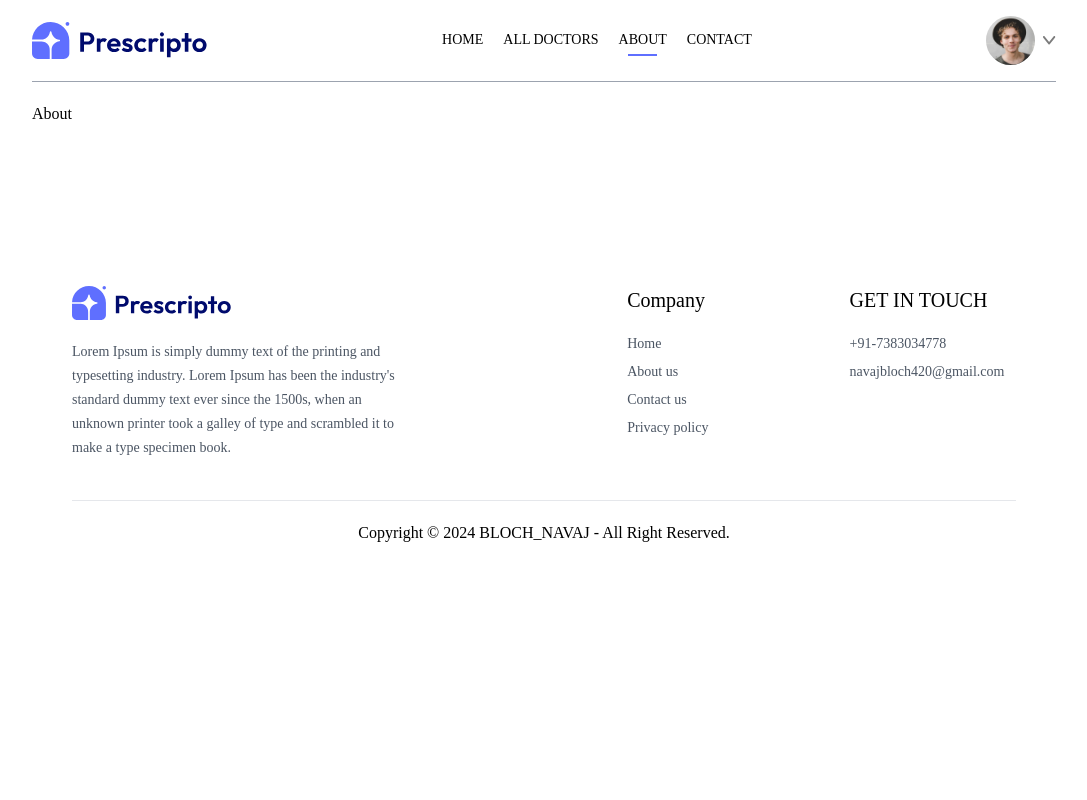
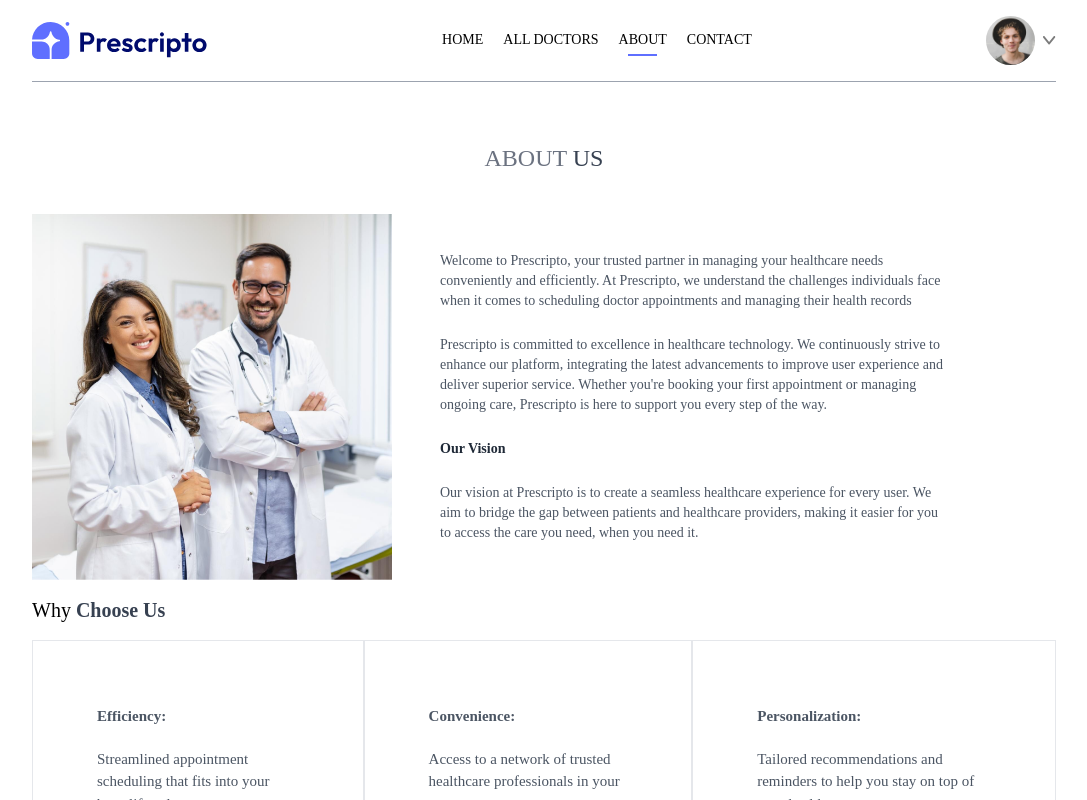
Before and after one commit to Blochnavaj/DoctorBook, a React (Vite) app in the folder frontend/: page /about in a window 1280 px wide. Shown: the top 800 px of the page, without its empty margins (96-1183 px from the left). Built offline with nearby package versions, Linux system fonts and the light colour scheme; a web font is replaced by a local one.

Commit message:
complete about page  section

```diff
--- /dev/null
+++ b/frontend/src/Components/RelatedDoctor.jsx
@@ -0,0 +1,56 @@
+import React, { useContext, useEffect, useState } from 'react';
+import { useNavigate } from 'react-router-dom';
+import { AppContext } from '../Context/App.Context';
+
+function RelatedDoctor({ speciality, docId }) {
+    const { doctors } = useContext(AppContext);
+    const [relDoc, setRelDocs] = useState([]);
+    const navigate = useNavigate();
+
+    useEffect(() => {
+        if (Array.isArray(doctors) && doctors.length > 0 && speciality) {
+            const doctorsData = doctors.filter(
+                (doc) => doc && doc.speciality === speciality && doc._id !== docId
+            );
+            setRelDocs(doctorsData);
+        }
+    }, [doctors, speciality, docId]);
+
+    return (
+        <div className='flex flex-col gap-4 text-gray-900 items-center my-16 md:mx-10'>
+            <h1 className='text-3xl font-medium'>Top Doctors to Book</h1>
+            <p className='text-sm text-center sm:w-1/3'>Simply browse through our extensive list of trusted doctors.</p>
+            <div className='w-full grid grid-cols-2 md:grid-cols-5 gap-4 pt-5 gap-y-6 px-3 sm:px-0'>
+                {relDoc.length === 0 ? (
+                    <p>No related doctors found.</p>
+                ) : (
+                    relDoc.slice(0, 5).map((item, index) => (
+                        <div
+                            key={index}
+                            onClick={() => navigate(`/appointments/${item._id}`)} // Fixed the typo here
+                            className='border border-blue-200 rounded-xl overflow-hidden cursor-pointer hover:translate-y-[-10px] transition-all duration-500'
+                        >
+                            <img className='bg-blue-50' src={item.image} alt={item.name} />
+                            <div className='p-4'>
+                                <div className='flex text-sm text-green-500 items-center text-center gap-2'>
+                                    <p className='w-2 h-2 bg-green-500 rounded-full'></p>
+                                    <p>Available</p>
+                                </div>
+                                <p className='text-gray-900 font-medium text-lg'>{item.name}</p>
+                                <p className='text-gray-600 text-sm'>{item.speciality}</p>
+                            </div>
+                        </div>
+                    ))
+                )}
+            </div>
+            <button
+                onClick={() => { navigate('/doctor'); scrollTo(0, 0); }}
+                className='mt-10 px-12 py-3 bg-blue-50 text-grey-600 rounded-full'
+            >
+                More
+            </button>
+        </div>
+    );
+}
+
+export default RelatedDoctor;
--- a/frontend/src/Components/TopDoctors.jsx
+++ b/frontend/src/Components/TopDoctors.jsx
@@ -11,7 +11,7 @@
             <p className='text-sm text-center sm:w-1/3'>Simply browse through our extensive list of trusted doctors.</p>
             <div className='w-full grid grid-cols-2 md:grid-cols-5 gap-4 pt-5 gap-y-6 px-3 sm:px-0'>
                 {doctors.slice(0, 10).map((item, index) => (
-                    <div onClick={() => navigate(`/appiontments/${item._id}`)} className='border border-blue-200 rounded-xl overflow-hidden cursor-pointer hover:translate-y-[-10px] transition-all duration-500' key={index}>
+                    <div onClick={() => {navigate(`/appiontments/${item._id}`); scrollTo(0,0)}} className='border border-blue-200 rounded-xl overflow-hidden cursor-pointer hover:translate-y-[-10px] transition-all duration-500' key={index}>
                         <img className='bg-blue-50' src={item.image} alt="" />
                         <div className='p-4'>
                             <div className='flex text-sm text-green-500 items-center text-center gap-2'>
--- a/frontend/src/Pages/About.jsx
+++ b/frontend/src/Pages/About.jsx
@@ -1,8 +1,54 @@
 import React from 'react'
+import { assets } from '../assets/assets'
 
 function About() {
   return (
-    <div>About</div>
+    <div>
+      <div className='text-center text-2xl pt-10 text-gray-500'>
+        <p>ABOUT <span className='text-gray-700 font-medium'>US</span></p>
+      </div>
+
+      <div className='flex flex-col mt-10 gap-12 md:flex-row'>
+        <img className='w-full md:max-w-[360px]' src={assets.about_image} alt="" />
+        <div className='flex flex-col justify-center gap-6 md:w-2/4 text-gray-600 text-sm'>
+          <p>Welcome to Prescripto, your trusted partner in managing your healthcare needs conveniently and efficiently. At Prescripto, we understand the challenges individuals face when it comes to scheduling doctor appointments and managing their health records</p>
+          <p>
+            Prescripto is committed to excellence in healthcare technology. We continuously strive to enhance our platform, integrating the latest advancements to improve user experience and deliver superior service. Whether you're booking your first appointment or managing ongoing care, Prescripto is here to support you every step of the way.
+          </p>
+          <b className='text-gray-800'>Our Vision</b>
+
+          <p>
+            Our vision at Prescripto is to create a seamless healthcare experience for every user. We aim to bridge the gap between patients and healthcare providers, making it easier for you to access the care you need, when you need it.
+          </p>
+        </div>
+      </div>
+      <div className='text-xl my-4'>
+        <p>Why <span className='text-gray-700 font-semibold'>Choose Us</span>
+        </p>
+      </div>
+
+      <div className='flex flex-col md:flex-row mb-20'>
+        <div className='flex flex-col px-10 md:px-16 border py-8 md:py-16 gap-5  text-[15px] hover:bg-primary hover:text-white  transition-all duration-300 text-gray-600 cursor-pointer'>
+          <b>
+            Efficiency:
+          </b>
+          <p>Streamlined appointment scheduling that fits into your busy lifestyle.</p>
+        </div>
+        <div className='flex flex-col px-10 md:px-16 border py-8 md:py-16 gap-5  text-[15px] hover:bg-primary hover:text-white  transition-all duration-300 text-gray-600 cursor-pointer'>
+          <b>
+            Convenience:
+          </b>
+          <p>Access to a network of trusted healthcare professionals in your area.</p>
+        </div>
+        <div className='flex flex-col px-10 md:px-16 border py-8 md:py-16 gap-5  text-[15px] hover:bg-primary hover:text-white  transition-all duration-300 text-gray-600 cursor-pointer'>
+          <b>
+            Personalization:
+          </b>
+          <p>Tailored recommendations and reminders to help you stay on top of your health.</p>
+        </div>
+      </div>
+
+    </div>
   )
 }
 
--- a/frontend/src/Pages/Appointments.jsx
+++ b/frontend/src/Pages/Appointments.jsx
@@ -134,7 +134,10 @@
                 ))
               }
             </div>
+
             <button className='bg-primary text-white text-sm font-light px-14 py-3 rounded-full my-6 '>Book an Appointment</button>
+            {/* Listing Related Doctors  */}
+
           </div>
     </>
   );
```
